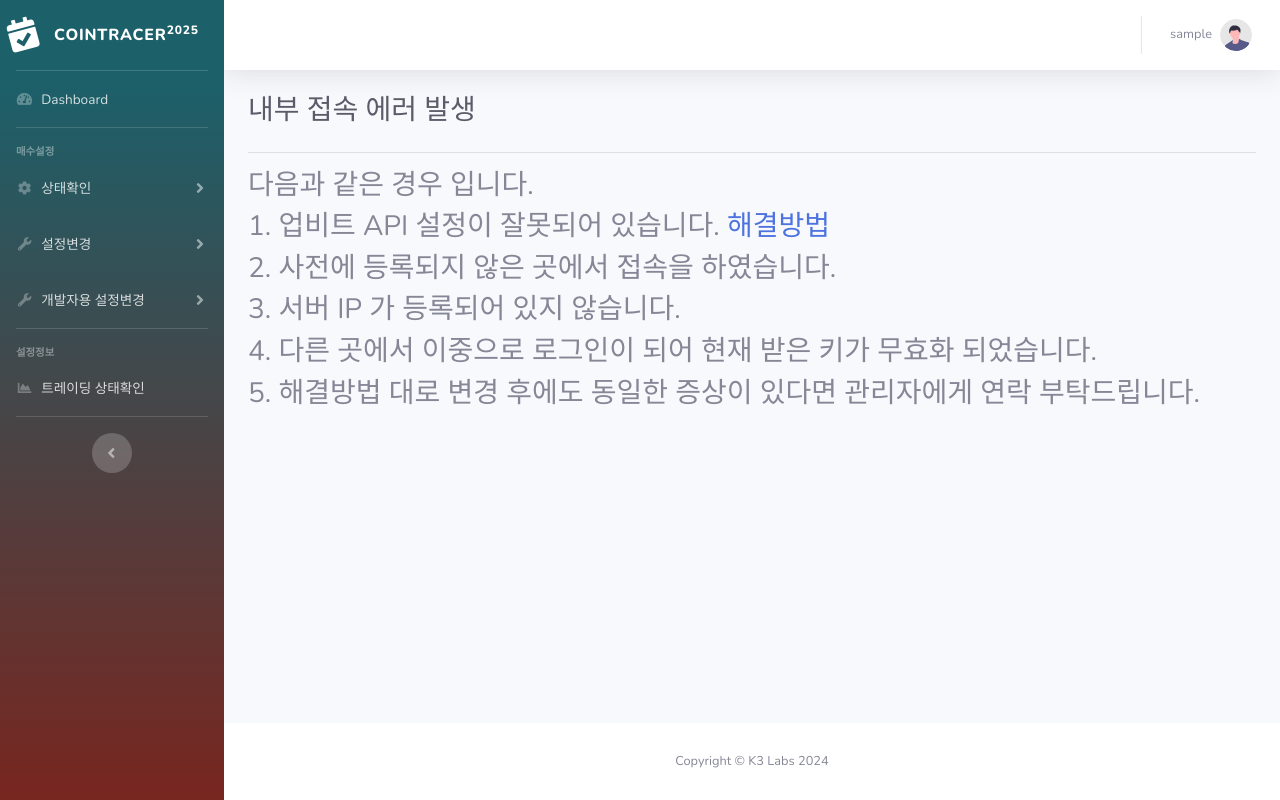
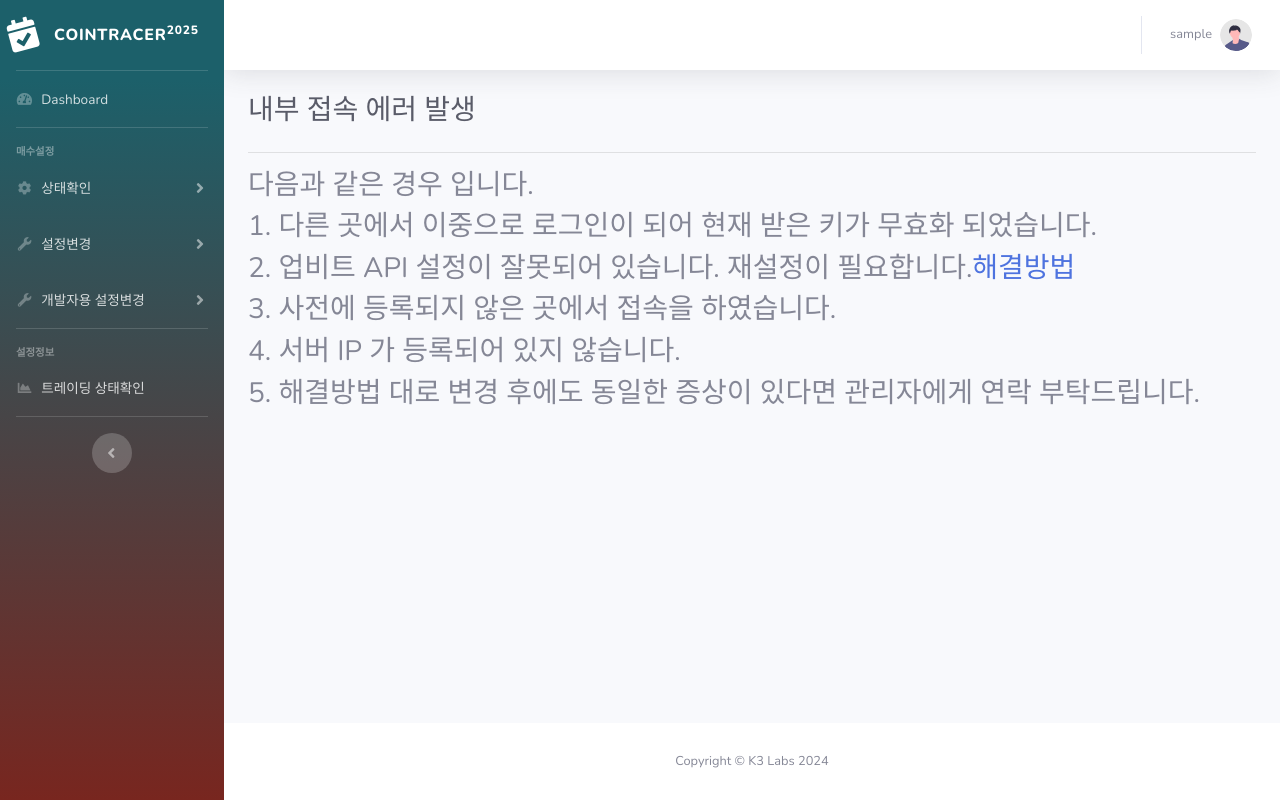
Before and after one commit to ywydpapa/coinTracerFlask, a Flask app: template templates/error/500err.html in a window 1280 px wide. Run offline with Flask 3, Linux system fonts and the light colour scheme; the template is opened without the code that fills it, so the values that code supplies are empty; the visitor is signed in with stand-in values (Sample User, id 1); some libraries are stand-ins or nearby versions.

Commit message:
에러페이지 적용

```diff
--- a/templates/error/500err.html
+++ b/templates/error/500err.html
@@ -18,10 +18,10 @@
                     <h1 class="h3 mb-4 text-gray-800">내부 접속 에러 발생</h1>
                     <hr>
                     <h3>다음과 같은 경우 입니다. </h3>
-                    <h3>1. 업비트 API 설정이 잘못되어 있습니다. <a href="/help01">해결방법</a> </h3>
-                    <h3>2. 사전에 등록되지 않은 곳에서 접속을 하였습니다. </h3>
-                    <h3>3. 서버 IP 가 등록되어 있지 않습니다. </h3>
-                    <h3>4. 다른 곳에서 이중으로 로그인이 되어 현재 받은 키가 무효화 되었습니다. </h3>
+                    <h3>1. 다른 곳에서 이중으로 로그인이 되어 현재 받은 키가 무효화 되었습니다. </h3>
+                    <h3>2. 업비트 API 설정이 잘못되어 있습니다. 재설정이 필요합니다.<a href="/help01">해결방법</a> </h3>
+                    <h3>3. 사전에 등록되지 않은 곳에서 접속을 하였습니다. </h3>
+                    <h3>4. 서버 IP 가 등록되어 있지 않습니다. </h3>
                     <h3>5. 해결방법 대로 변경 후에도 동일한 증상이 있다면 관리자에게 연락 부탁드립니다.</h3>
                 </div>
                 <!-- /.container-fluid -->
```
